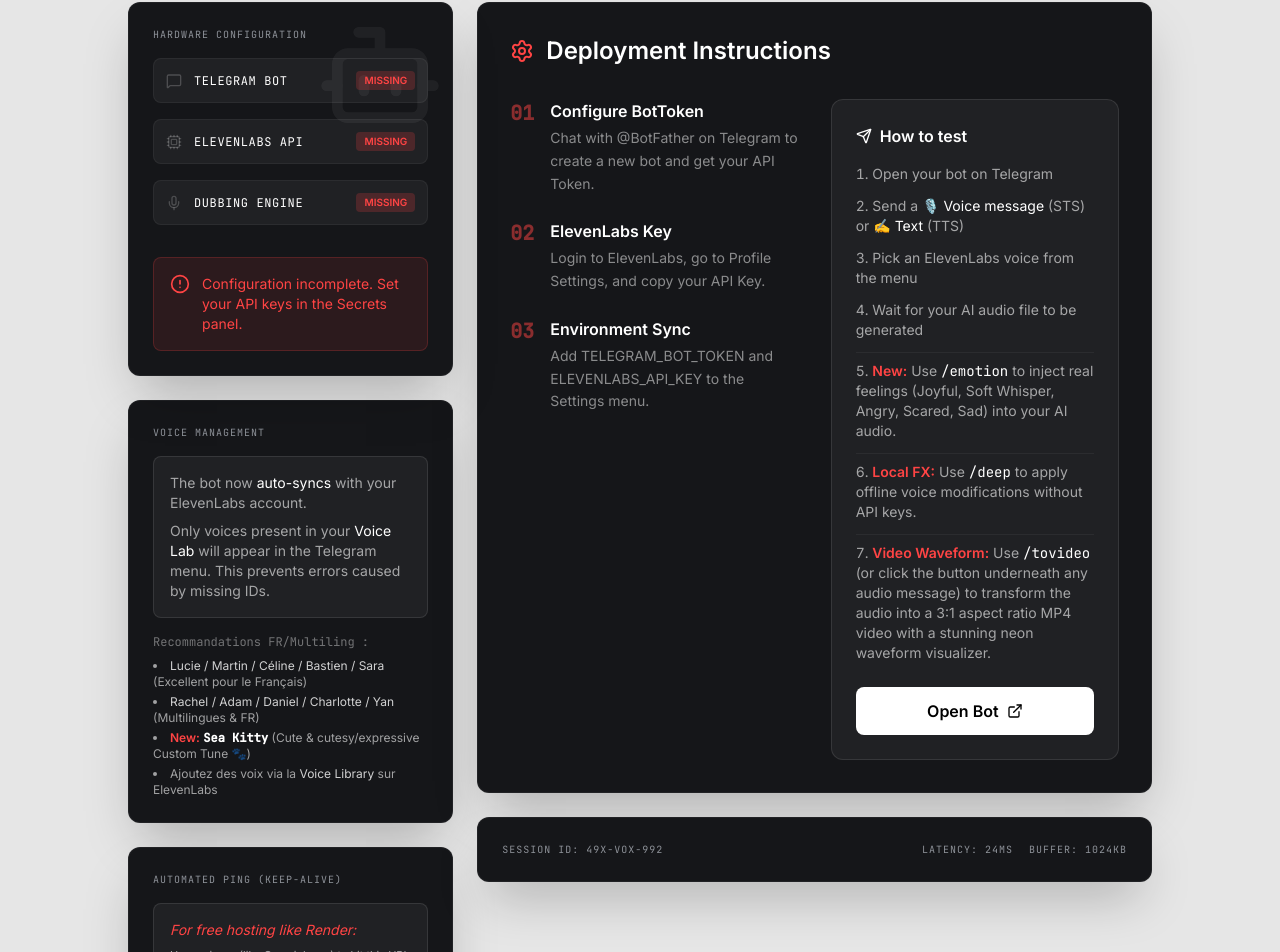
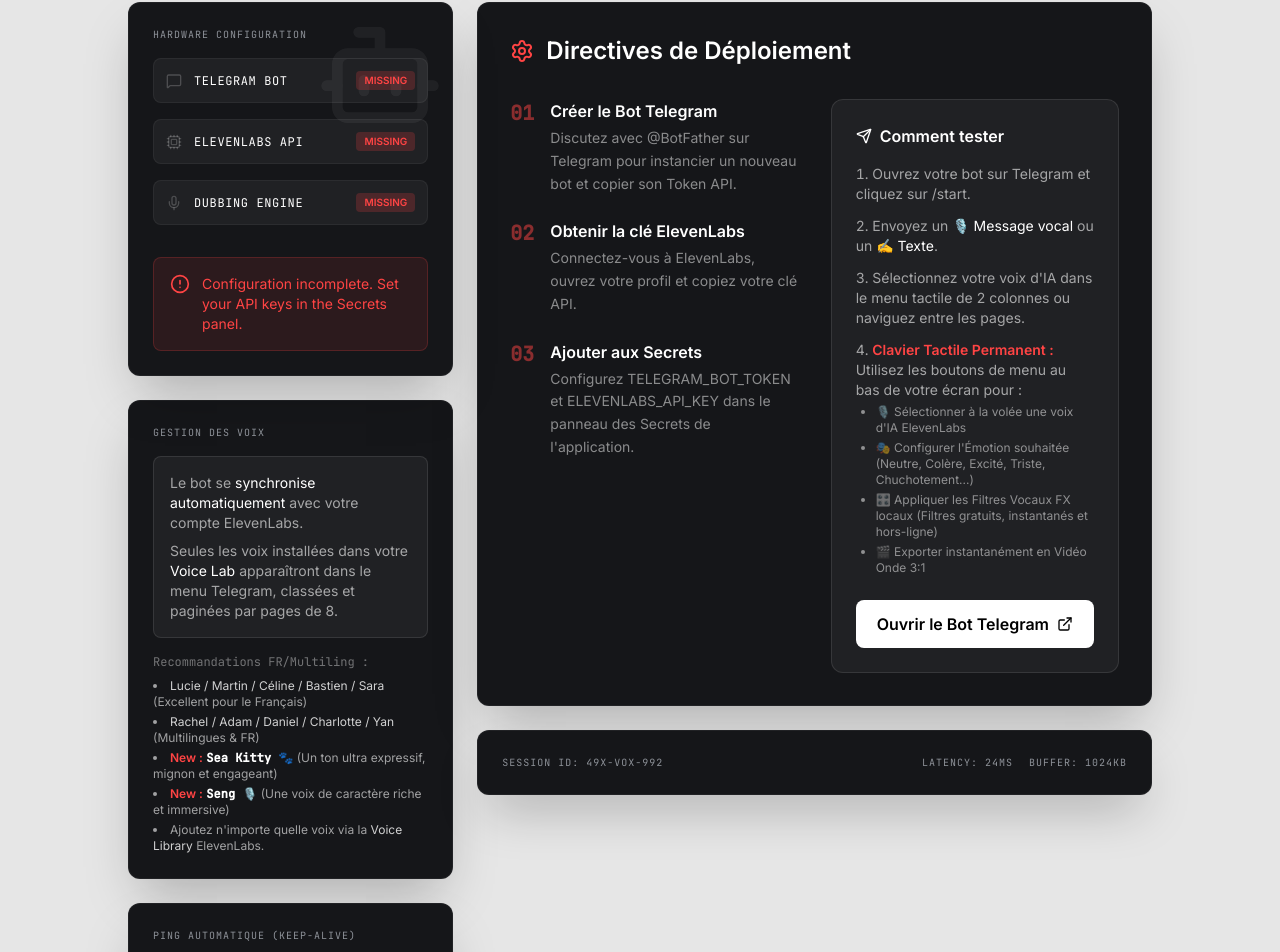
Before and after one commit to garni0000/voicechanger, a React (Vite) app: page / in a window 1280 px wide. Shown: the part 154-1106 px from the top of the page. Built offline with nearby package versions, Linux system fonts and the light colour scheme; no server answers.

Commit message:
feat: localize UI and implement persistent menu
- Update frontend to French language
- Add voice "Seng" to server registry
- Implement persistent Telegram keyboard for improved navigation

```diff
--- a/src/App.tsx
+++ b/src/App.tsx
@@ -107,11 +107,11 @@
           </section>
 
           <section className="hw-panel p-6 text-white/90">
-            <div className="hw-text-mono mb-4 text-white/40">Voice Management</div>
+            <div className="hw-text-mono mb-4 text-white/40">Gestion des Voix</div>
             <div className="space-y-4">
               <div className="p-4 bg-white/5 border border-white/10 rounded-lg text-sm text-white/60">
-                <p className="mb-2">The bot now <span className="text-white">auto-syncs</span> with your ElevenLabs account.</p>
-                <p>Only voices present in your <span className="text-white">Voice Lab</span> will appear in the Telegram menu. This prevents errors caused by missing IDs.</p>
+                <p className="mb-2">Le bot se <span className="text-white">synchronise automatiquement</span> avec votre compte ElevenLabs.</p>
+                <p>Seules les voix installées dans votre <span className="text-white">Voice Lab</span> apparaîtront dans le menu Telegram, classées et paginées par pages de 8.</p>
               </div>
 
               <div className="text-xs space-y-2">
@@ -119,19 +119,20 @@
                 <ul className="list-disc list-inside text-white/60 space-y-1">
                   <li><span className="text-white/80">Lucie / Martin / Céline / Bastien / Sara</span> (Excellent pour le Français)</li>
                   <li><span className="text-white/80">Rachel / Adam / Daniel / Charlotte / Yan</span> (Multilingues & FR)</li>
-                  <li><span className="text-hw-accent font-bold">New:</span> <span className="text-white font-mono font-bold">Sea Kitty</span> (Cute & cutesy/expressive Custom Tune 🐾)</li>
-                  <li>Ajoutez des voix via la <span className="text-white/80">Voice Library</span> sur ElevenLabs</li>
+                  <li><span className="text-hw-accent font-bold">New :</span> <span className="text-white font-mono font-bold">Sea Kitty 🐾</span> (Un ton ultra expressif, mignon et engageant)</li>
+                  <li><span className="text-hw-accent font-bold">New :</span> <span className="text-white font-mono font-bold">Seng 🎙️</span> (Une voix de caractère riche et immersive)</li>
+                  <li>Ajoutez n'importe quelle voix via la <span className="text-white/80">Voice Library</span> ElevenLabs.</li>
                 </ul>
               </div>
             </div>
           </section>
 
           <section className="hw-panel p-6 text-white/90">
-            <div className="hw-text-mono mb-4 text-white/40">Automated Ping (Keep-Alive)</div>
+            <div className="hw-text-mono mb-4 text-white/40">Ping Automatique (Keep-Alive)</div>
             <div className="space-y-4">
               <div className="p-4 bg-white/5 border border-white/10 rounded-lg text-sm text-white/60">
-                <p className="mb-2 italic text-hw-accent">For free hosting like Render:</p>
-                <p className="mb-2 text-[11px]">Use a pinger (like Cron-job.org) to hit this URL every 5-10 minutes to prevent the app from sleeping:</p>
+                <p className="mb-2 italic text-hw-accent">Pour éviter la mise en veille sur Render/Free tiers :</p>
+                <p className="mb-2 text-[11px]">Configurez un cron-job externe (ex: Cron-job.org) pour interroger cette URL toutes les 5 à 10 minutes :</p>
                 <div className="bg-black/50 p-3 rounded font-mono text-[10px] break-all border border-white/10 select-all">
                   {window.location.origin}/keep-alive
                 </div>
@@ -140,15 +141,15 @@
           </section>
 
           <section className="hw-panel p-6 text-white/90">
-            <div className="hw-text-mono mb-4 text-white/40">Troubleshooting</div>
+            <div className="hw-text-mono mb-4 text-white/40">Résolution des Problèmes</div>
             <div className="space-y-3 text-xs leading-relaxed">
               <div className="border-l-2 border-hw-accent pl-3">
                 <div className="text-white font-bold mb-1 italic">"Unusual Activity Detected"</div>
-                <p className="text-white/50">Common on Free Tier. Avoid using VPNs or proxies. If persists, a paid ElevenLabs plan is required.</p>
+                <p className="text-white/50">Fréquent sur l'offre gratuite d'ElevenLabs. Évitez les VPNs ou proxies.</p>
               </div>
               <div className="border-l-2 border-hw-accent pl-3">
                 <div className="text-white font-bold mb-1 italic">"Paid Plan Required"</div>
-                <p className="text-white/50">ElevenLabs restricts community voices from the 'Voice Library' to paid plans for API use. Stick to 'Pre-made' voices like Rachel or Adam if you are on the Free Tier.</p>
+                <p className="text-white/50">ElevenLabs réserve l'API des voix de la bibliothèque communautaire aux abonnements payants. Restez sur des voix pré-définies (Rachel, Adam) sur un compte gratuit.</p>
               </div>
             </div>
           </section>
@@ -159,25 +160,25 @@
           <section className="hw-panel p-8 text-white">
             <h2 className="text-2xl font-bold mb-8 flex items-center gap-3">
               <Settings className="w-6 h-6 text-hw-accent" />
-              Deployment Instructions
+              Directives de Déploiement
             </h2>
 
             <div className="grid grid-cols-1 md:grid-cols-2 gap-8">
               <div className="space-y-6">
                 <Step
                   number="01"
-                  title="Configure BotToken"
-                  desc="Chat with @BotFather on Telegram to create a new bot and get your API Token."
+                  title="Créer le Bot Telegram"
+                  desc="Discutez avec @BotFather sur Telegram pour instancier un nouveau bot et copier son Token API."
                 />
                 <Step
                   number="02"
-                  title="ElevenLabs Key"
-                  desc="Login to ElevenLabs, go to Profile Settings, and copy your API Key."
+                  title="Obtenir la clé ElevenLabs"
+                  desc="Connectez-vous à ElevenLabs, ouvrez votre profil et copiez votre clé API."
                 />
                 <Step
                   number="03"
-                  title="Environment Sync"
-                  desc="Add TELEGRAM_BOT_TOKEN and ELEVENLABS_API_KEY to the Settings menu."
+                  title="Ajouter aux Secrets"
+                  desc="Configurez TELEGRAM_BOT_TOKEN et ELEVENLABS_API_KEY dans le panneau des Secrets de l'application."
                 />
               </div>
 
@@ -185,25 +186,27 @@
                 <div className="bg-white/5 p-6 rounded-xl border border-white/10">
                   <h3 className="font-bold mb-4 flex items-center gap-2">
                     <Send className="w-4 h-4" />
-                    How to test
+                    Comment tester
                   </h3>
                   <ol className="text-sm text-white/60 space-y-3 list-decimal list-inside">
-                    <li>Open your bot on Telegram</li>
-                    <li>Send a <span className="text-white">🎙️ Voice message</span> (STS) or <span className="text-white">✍️ Text</span> (TTS)</li>
-                    <li>Pick an ElevenLabs voice from the menu</li>
-                    <li>Wait for your AI audio file to be generated</li>
-                    <li className="pt-2 border-t border-white/5">
-                      <span className="text-hw-accent font-bold">New:</span> Use <span className="text-white font-mono">/emotion</span> to inject real feelings (Joyful, Soft Whisper, Angry, Scared, Sad) into your AI audio.
-                    </li>
-                    <li className="pt-2 border-t border-white/5">
-                      <span className="text-hw-accent font-bold">Local FX:</span> Use <span className="text-white font-mono">/deep</span> to apply offline voice modifications without API keys.
-                    </li>
-                    <li className="pt-2 border-t border-white/5">
-                      <span className="text-hw-accent font-bold">Video Waveform:</span> Use <span className="text-white font-mono">/tovideo</span> (or click the button underneath any audio message) to transform the audio into a 3:1 aspect ratio MP4 video with a stunning neon waveform visualizer.
+                    <li>Ouvrez votre bot sur Telegram et cliquez sur /start.</li>
+                    <li>Envoyez un <span className="text-white">🎙️ Message vocal</span> ou un <span className="text-white">✍️ Texte</span>.</li>
+                    <li>Sélectionnez votre voix d'IA dans le menu tactile de 2 colonnes ou naviguez entre les pages.</li>
+                    <li>
+                      <span className="text-hw-accent font-bold">Clavier Tactile Permanent :</span> Utilisez les boutons de menu au bas de votre écran pour :
+                      <ul className="list-disc pl-5 mt-1 space-y-1 text-white/50 text-xs">
+                        <li>🎙️ Sélectionner à la volée une voix d'IA ElevenLabs</li>
+                        <li>🎭 Configurer l'Émotion souhaitée (Neutre, Colère, Excité, Triste, Chuchotement...)</li>
+                        <li>🎛️ Appliquer les Filtres Vocaux FX locaux (Filtres gratuits, instantanés et hors-ligne)</li>
+                        <li>🎬 Exporter instantanément en Vidéo Onde 3:1</li>
+                      </ul>
                     </li>
                   </ol>
-                  <button className="w-full mt-6 py-3 bg-white text-black font-bold rounded-lg hover:bg-hw-accent hover:text-white transition-colors flex items-center justify-center gap-2">
-                    Open Bot <ExternalLink className="w-4 h-4" />
+                  <button
+                    onClick={() => window.open(`https://t.me/`, "_blank")}
+                    className="w-full mt-6 py-3 bg-white text-black font-bold rounded-lg hover:bg-hw-accent hover:text-white transition-colors flex items-center justify-center gap-2"
+                  >
+                    Ouvrir le Bot Telegram <ExternalLink className="w-4 h-4" />
                   </button>
                 </div>
               </div>
```
Also changed, not shown: server.ts (+152 -29 lines).
